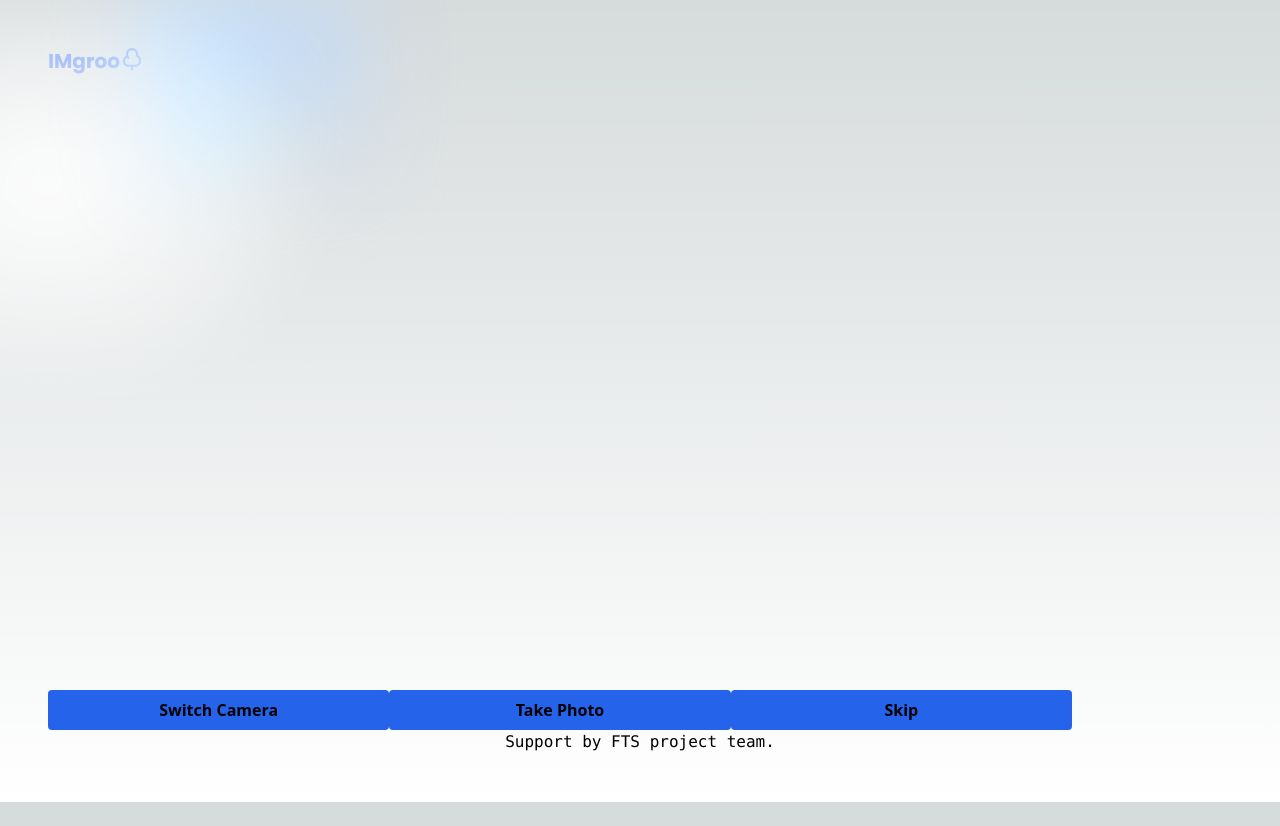
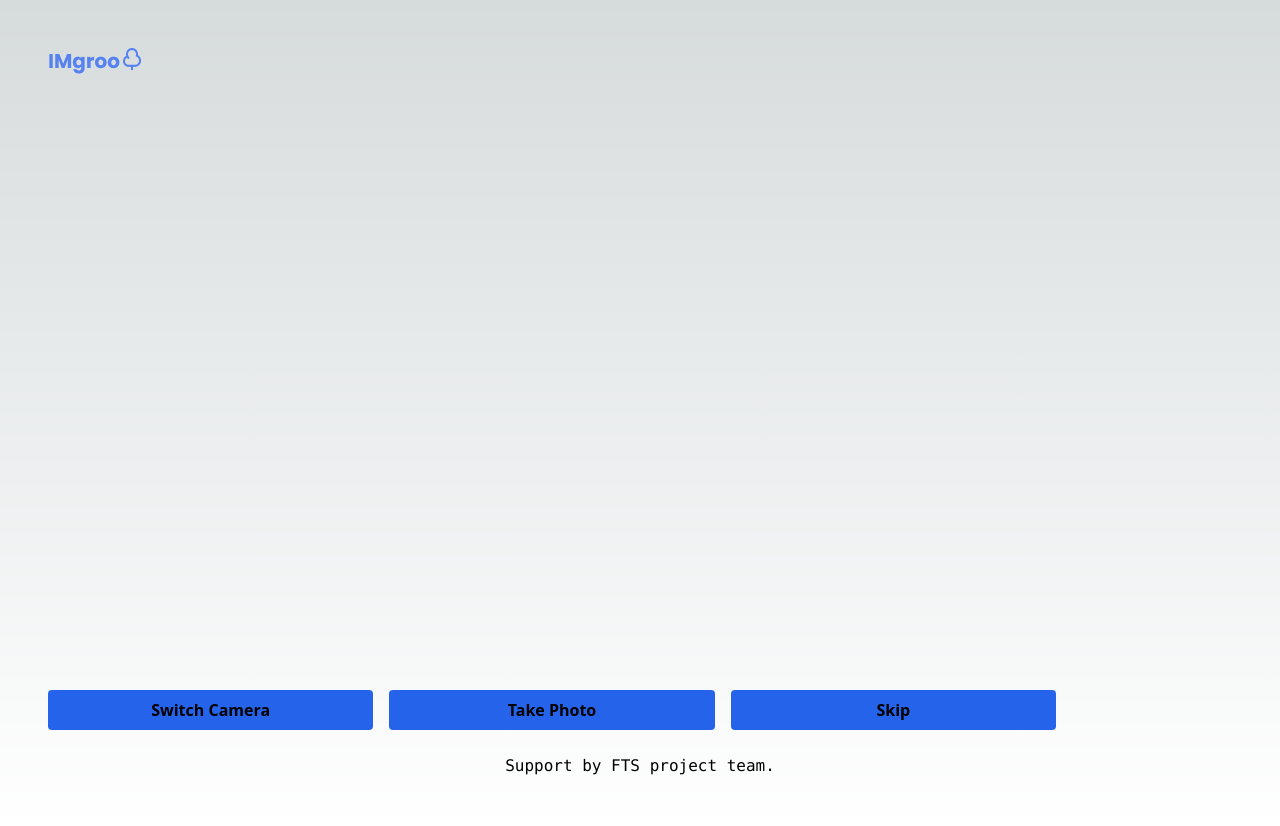
Before and after one commit to zephyranthes03/buidl2, a Next.js app: page /camera in a window 1280 px wide. Before the commit the page ends 802 px from the top, so only its background shows below. Built offline with nearby package versions, Linux system fonts and the light colour scheme; no server answers.

Commit message:
Update GUI

```diff
--- a/src/pages/camera.tsx
+++ b/src/pages/camera.tsx
@@ -147,8 +147,6 @@ const CameraApp: React.FC = () => {
       className={`flex min-h-screen flex-col items-left justify-between p-12`}
     >
       <Header />
-      <div className="fixed top-0 w-full justify-center items-center before:absolute before:h-[300px] before:w-full sm:before:w-[480px] before:-translate-x-1/2 before:rounded-full before:bg-gradient-radial before:from-white before:to-transparent before:blur-2xl before:content-[''] after:absolute after:-z-20 after:h-[180px] after:w-full sm:after:w-[240px] after:translate-x-1/3 after:bg-gradient-conic after:from-sky-200 after:via-blue-200 after:blur-2xl after:content-[''] before:dark:bg-gradient-to-br before:dark:from-transparent before:dark:to-blue-700/10 after:dark:from-sky-900 after:dark:via-[#0141ff]/40 before:lg:h-[360px]">
-      </div>
       <div className="flex items-center justify-center w-full h-full">
         <video ref={videoRef} className="w-full h-full object-cover"></video>
       </div>
@@ -156,11 +154,12 @@ const CameraApp: React.FC = () => {
       <div className="mb-32 grid text-center lg:max-w-5xl lg:w-full lg:mb-0 lg:grid-cols-3 lg:text-left">
       <canvas ref={canvasRef} style={{ display: 'none' }}></canvas>
 
-      <button className="bg-blue-600 hover:bg-blue-900 font-bold py-2 px-2 rounded" onClick={switchCamera}>Switch Camera</button>
-      <button className="bg-blue-600 hover:bg-blue-900 font-bold py-2 px-2 rounded" onClick={takePhoto}>Take Photo</button>
-      <button className="bg-blue-600 hover:bg-blue-900 font-bold py-2 px-2 rounded" onClick={skipPhoto}>Skip</button>
+      <button className="bg-blue-600 hover:bg-blue-900 font-bold py-2 px-2 rounded mr-4" onClick={switchCamera}>Switch Camera</button>
+      <button className="bg-blue-600 hover:bg-blue-900 font-bold py-2 px-2 rounded mr-4" onClick={takePhoto}>Take Photo</button>
+      <button className="bg-blue-600 hover:bg-blue-900 font-bold py-2 px-2 rounded mr-4" onClick={skipPhoto}>Skip</button>
       {/* {defaultImageSize && <p>Image Size: {defaultImageSize.width} x {defaultImageSize.height}</p>} */}
       </div>
+      <br/>
     <Footer />
     </main>
     );
--- a/src/pages/patientForm.tsx
+++ b/src/pages/patientForm.tsx
@@ -80,6 +80,7 @@ const PatientForm: React.FC = () => {
       className={`flex min-h-screen flex-col items-left justify-between p-12`}
     >
       <Header />
+      <br/>
     <form onSubmit={handleSubmit}>
      {localPatientData.imageBase64 !== '' && <Image src={localPatientData.imageBase64} width={1080} height={1920} alt="Uploaded" />}
 
```
